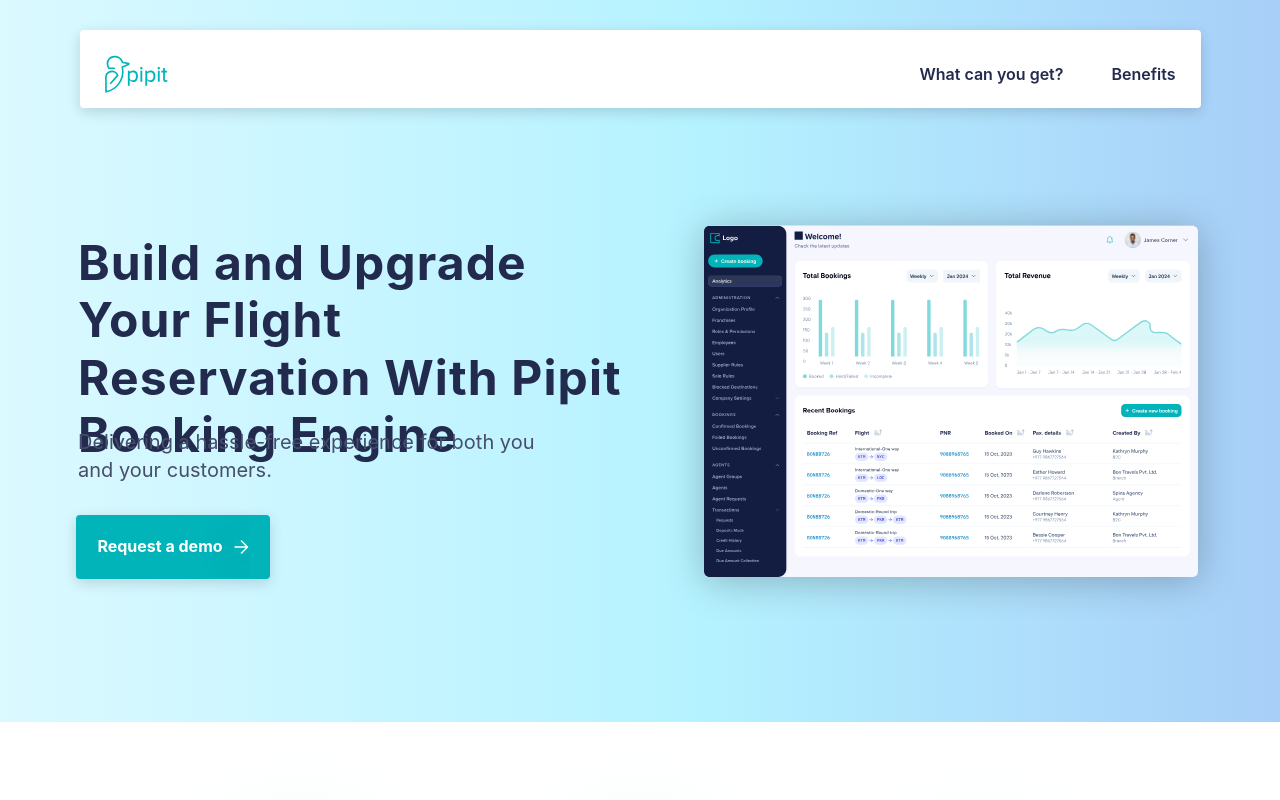
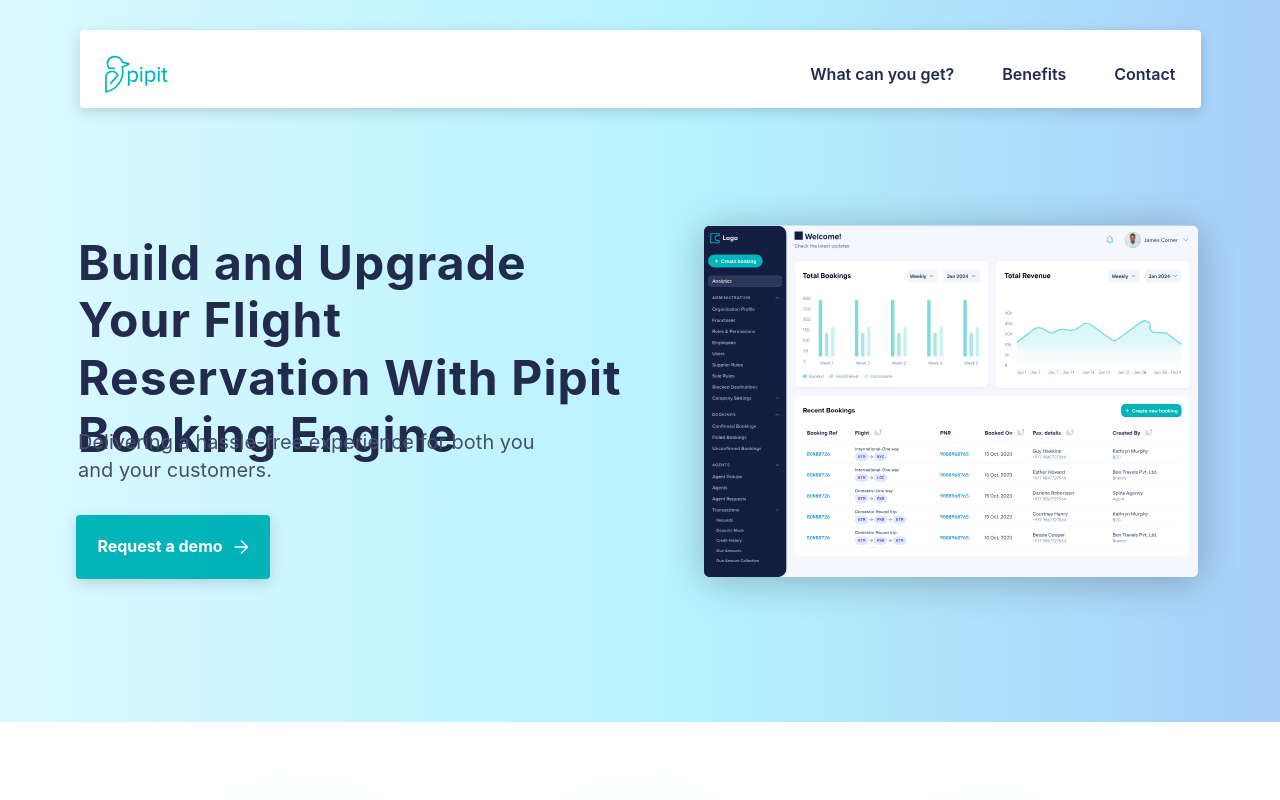
Before and after one commit to iamsabitak/PiPit-Frontend, a React (Vite) app: page / in a window 1280 px wide. Shown: the top 800 px of the page. Built offline with nearby package versions, Linux system fonts and the light colour scheme.

Commit message:
added another anchor tag to add contact

```diff
--- a/src/components/HomePage.tsx
+++ b/src/components/HomePage.tsx
@@ -85,6 +85,20 @@
                   c={"#222A4E"}
                 >
                   Benefits
+                </Text>
+              </Anchor>
+              <Anchor
+                href="#"
+                style={{ textDecoration: "none" }}
+                onClick={hideMenu}
+              >
+                <Text
+                  style={{ lineHeight: "22.4px" }}
+                  fw={600}
+                  size="16px"
+                  c={"#222A4E"}
+                >
+                  Contact
                 </Text>
               </Anchor>
             </Group>
```
